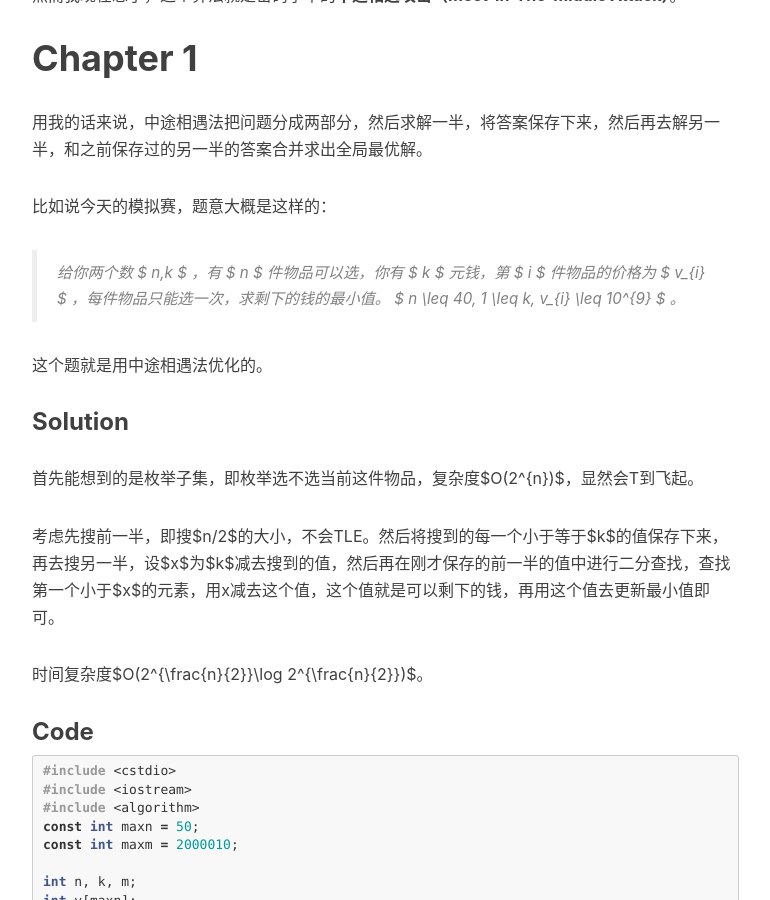
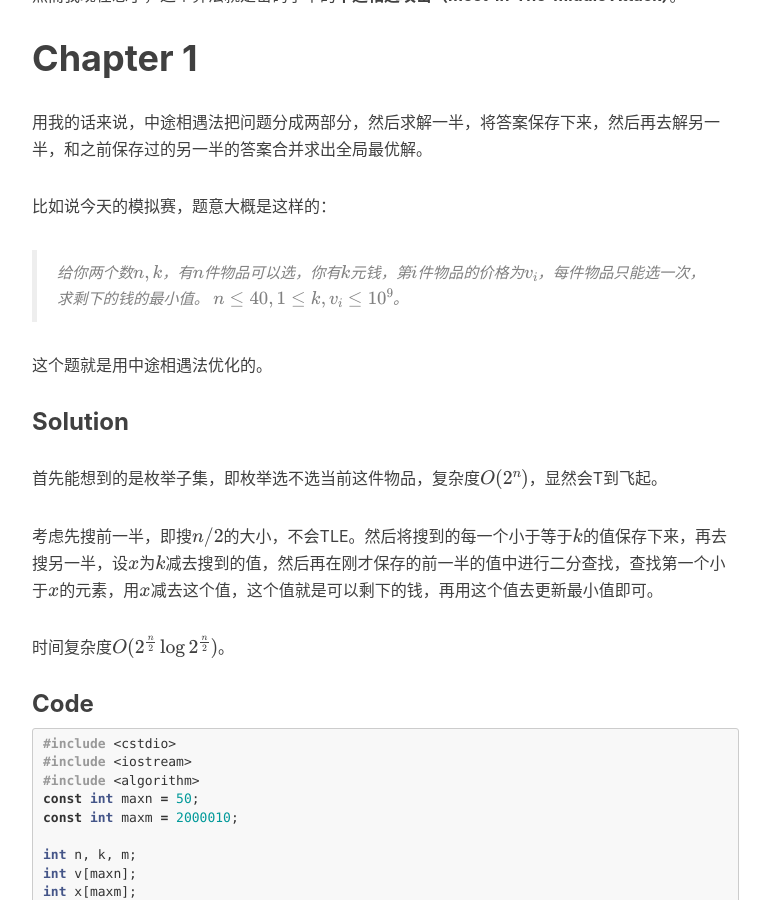
Before and after one commit to Kazusa1103/phqghume.github.com, a Jekyll site: the page built from _posts/2018-11-5-meet_in_the_middle.md, in a window 1280 px wide and 900 px high, scrolled down 889 px. Shown: the whole window, without its empty margins (233-1003 px from the left). Built offline with Jekyll 4.4.1, drawn with Linux system fonts in a browser that asks for light colours; nearby versions of some CDN libraries; formulas are drawn with MathJax 3; comment, search, counter and statistics services are not loaded; some of the changed text lies outside the part shown.

````diff
--- a/_posts/2018-11-5-meet_in_the_middle.md
+++ b/_posts/2018-11-5-meet_in_the_middle.md
@@ -29,18 +29,18 @@ tags:
 
 比如说今天的模拟赛，题意大概是这样的：
 
-> 给你两个数 $ n,k $ ，有 $ n $ 件物品可以选，你有 $ k $ 元钱，第 $ i $ 件物品的价格为 $ v_{i} $ ，每件物品只能选一次，求剩下的钱的最小值。
->  $ n \leq 40, 1 \leq k, v_{i} \leq 10^{9} $ 。
+> 给你两个数$$n,k$$，有$$n$$件物品可以选，你有$$k$$元钱，第$$i$$件物品的价格为$$v_{i}$$，每件物品只能选一次，求剩下的钱的最小值。
+> $$n \leq 40, 1 \leq k, v_{i} \leq 10^{9}$$。
 
 这个题就是用中途相遇法优化的。
 
 ### Solution
 
-首先能想到的是枚举子集，即枚举选不选当前这件物品，复杂度$O(2^{n})$，显然会T到飞起。
+首先能想到的是枚举子集，即枚举选不选当前这件物品，复杂度$$O(2^{n})$$，显然会T到飞起。
 
-考虑先搜前一半，即搜$n/2$的大小，不会TLE。然后将搜到的每一个小于等于$k$的值保存下来，再去搜另一半，设$x$为$k$减去搜到的值，然后再在刚才保存的前一半的值中进行二分查找，查找第一个小于$x$的元素，用x减去这个值，这个值就是可以剩下的钱，再用这个值去更新最小值即可。
+考虑先搜前一半，即搜$$n/2$$的大小，不会TLE。然后将搜到的每一个小于等于$$k$$的值保存下来，再去搜另一半，设$$x$$为$$k$$减去搜到的值，然后再在刚才保存的前一半的值中进行二分查找，查找第一个小于$$x$$的元素，用$$x$$减去这个值，这个值就是可以剩下的钱，再用这个值去更新最小值即可。
 
-时间复杂度$O(2^{\frac{n}{2}}\log 2^{\frac{n}{2}})$。
+时间复杂度$$O(2^{\frac{n}{2}}\log 2^{\frac{n}{2}})$$。
 
 ### Code
 
@@ -101,15 +101,17 @@ int main() {
 
 首先还是考虑暴力，~~根据套路~~会发现暴力是过不去的，接下来考虑优化。
 
-先把前两个数组的所有 $ n^{2} $ 个和求出来，然后存到哈希表中，然后再求后两个数组的相反数，在哈希表中查找，统计答案。
+先把前两个数组的所有$$n^{2}$$个和求出来，然后存到哈希表中，然后再求后两个数组的相反数，在哈希表中查找，统计答案。
 
- $ O(n^{4}) $ 瞬间就变成了 $ O(n^{2}) $ （如果用map是 $ O(n^{2}\log n) $ 的）。
+$$O(n^{4})$$瞬间就变成了$$O(n^{2})$$（如果用map是$$O(n^{2}\log n)$$的）。
 
 ### Code
 
 ``` cpp
 #include <cstdio>
+
 #include <tr1/unordered_map>
+
 const int maxn = 10010;
 
 int a[maxn][4];
@@ -150,20 +152,23 @@ int main() {
 
 选择的字符串中有偶数个相同字母，可以看做是异或运算，把每个字符串按照是否有某个字母存在压成一个26位的二进制数。
 
-然后答案即转化为求选出尽可能多的数使得这些数的异或等于 $ 0 $ 。
+然后答案即转化为求选出尽可能多的数使得这些数的异或等于$$0$$。
 
 然后就可以用中途相遇优化。
 
 先求前一半的异或值，存入map中，然后再求另一半的异或值，在map中查找
 
- $ O(2^{n}) $ 瞬间就变成了 $ O(2^{\frac{n}{2}}) $ （如果用map是 $ O(2^{\frac{n}{2}}\log n) $ 的）。
+$$O(2^{n})$$瞬间就变成了$$O(2^{\frac{n}{2}})$$（如果用map是$$O(2^{\frac{n}{2}}\log n)$$的）。
 
 ### Code
 
 ``` cpp
 #include <bits/stdc++.h>
+
 #include <tr1/unordered_map>
+
 #define idx(x) (x - 'A')
+
 const int maxn = 1000;
 
 char g[maxn][maxn];
````
